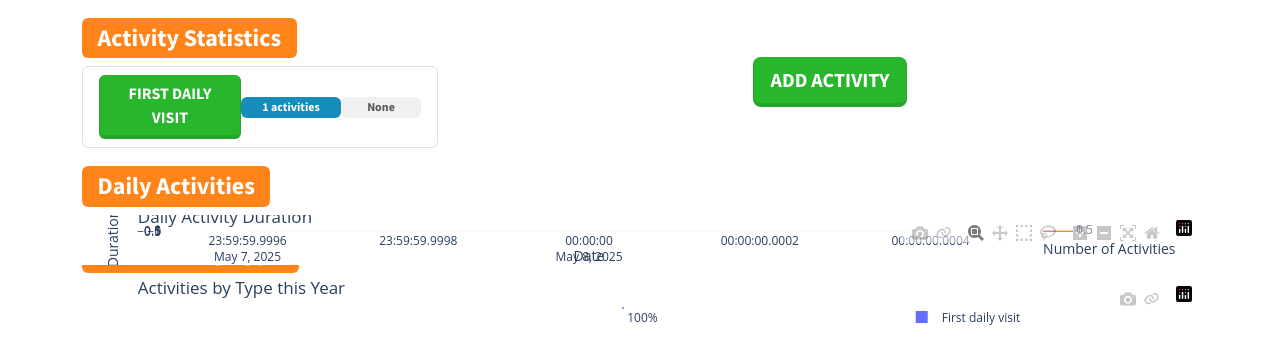
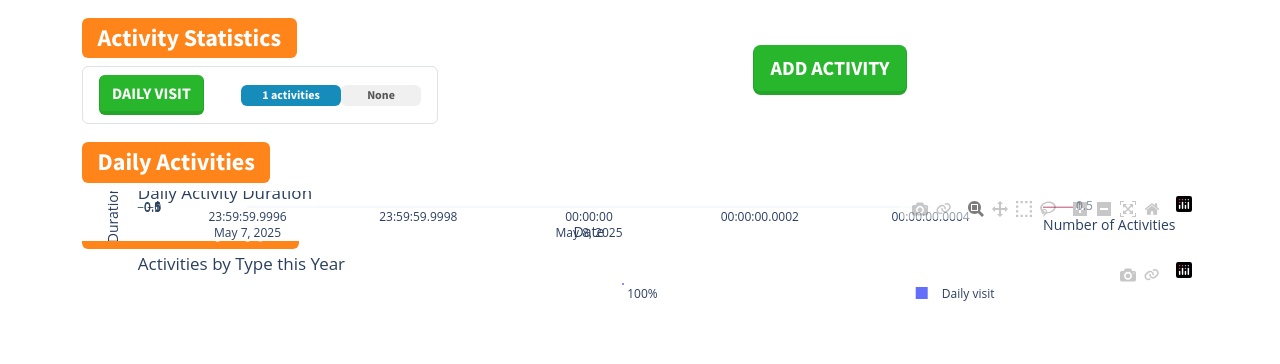
Before and after one commit to Wymagin/Activity_tracker, a Django app: page /dashboard/ in a window 1280 px wide. Shown: the part 60-424 px from the top of the page. Run offline with Django 5.2, Linux system fonts and the light colour scheme; the visitor is signed in with stand-in values (Sample User, id 1); data comes from the database, SQL or seed files in the repository; some libraries are stand-ins or nearby versions.

Commit message:
minor fixes

```diff
--- a/activity_tracker/templates/activity_tracker/home.html
+++ b/activity_tracker/templates/activity_tracker/home.html
@@ -52,7 +52,7 @@
                 <p class="lead">Check out some screenshots of our app in action:</p>
                 <div class="row">
                     <div class="col-md-12 mb-3 justify-content-center align-items-center">
-                        <img src="{% static 'images/im1activity.png' %}" class="img-fluid rounded align-items-center" alt="Screenshot 1">
+                        <img src="{% static 'images/im1activity.png' %}" class="img-fluid rounded " alt="Screenshot 1">
                     </div>
                     <div class="row">
                         <div class="col-md-12 mb-3">
--- a/activity_tracker/templates/activity_tracker/login.html
+++ b/activity_tracker/templates/activity_tracker/login.html
@@ -1,5 +1,5 @@
 {% extends 'activity_tracker/base.html' %}
-
+{% load crispy_forms_tags %}
 {% block title %}
 Login Here
 {% endblock %}
--- a/activity_tracker/views.py
+++ b/activity_tracker/views.py
@@ -81,7 +81,7 @@ def dashboard_view(request):
         Activity.objects.create(
             user=request.user,
             name='Hello',
-            activity_type='First daily visit',
+            activity_type='Daily visit',
             start_time=timezone.now(),
             description="Thank you for visiting our site today"
         )
```
